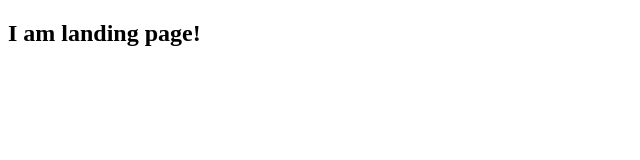
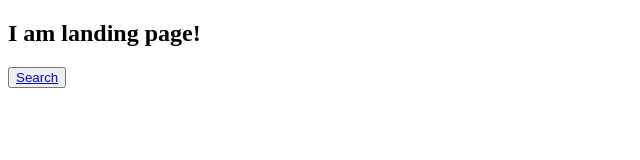
Before and after one commit to jacobwhood/youtube-clone, a React app: page / in a window 1280 px wide. Shown: the top 160 px of the page, without its empty margins (0-640 px from the left). Built offline with nearby package versions, Linux system fonts and the light colour scheme; the HTML template or start-up script is replaced by a standard one.

Commit message:
Add button to landing page to navigate to search

```diff
--- a/client/src/components/LandingPage.jsx
+++ b/client/src/components/LandingPage.jsx
@@ -3,6 +3,7 @@ import React, { Component } from 'react';
 const LandingPage = (props) => (
   <div className='landing-page-container'>
     <h2>I am landing page!</h2>
+    <button><a href='/search'>Search</a></button>
   </div>
 );
 
```
